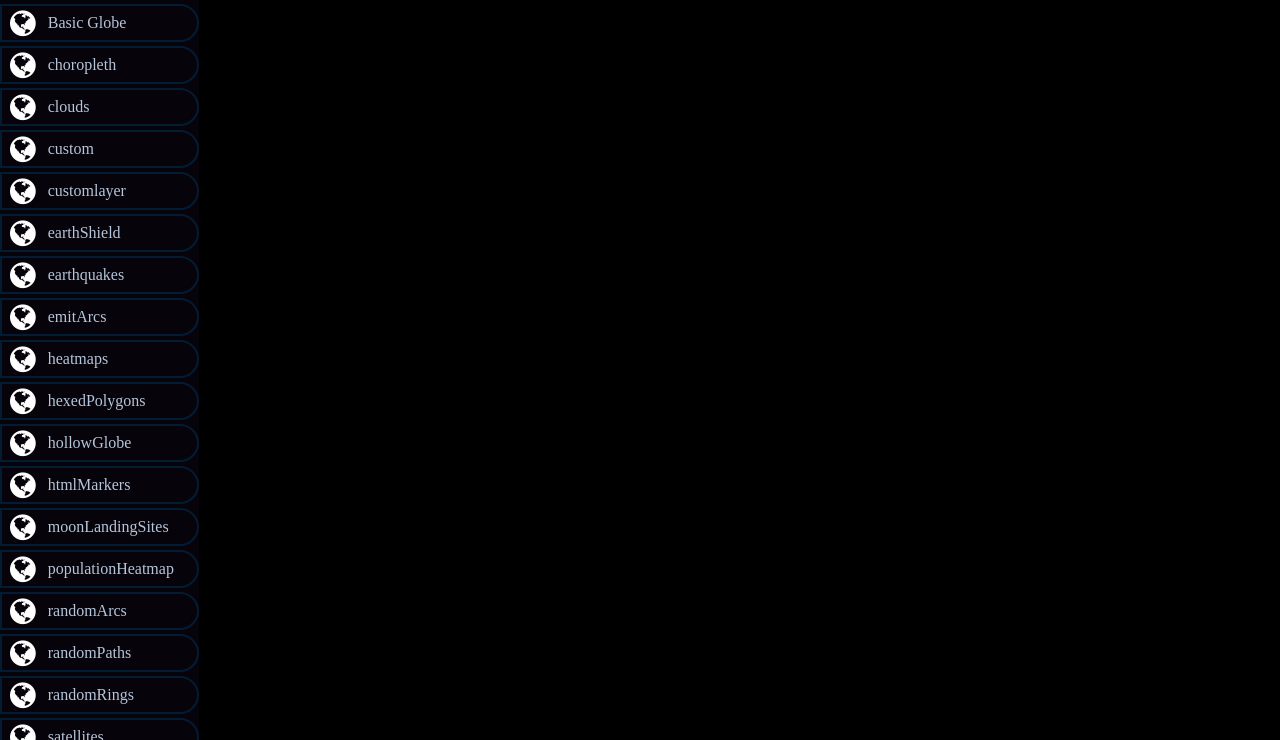
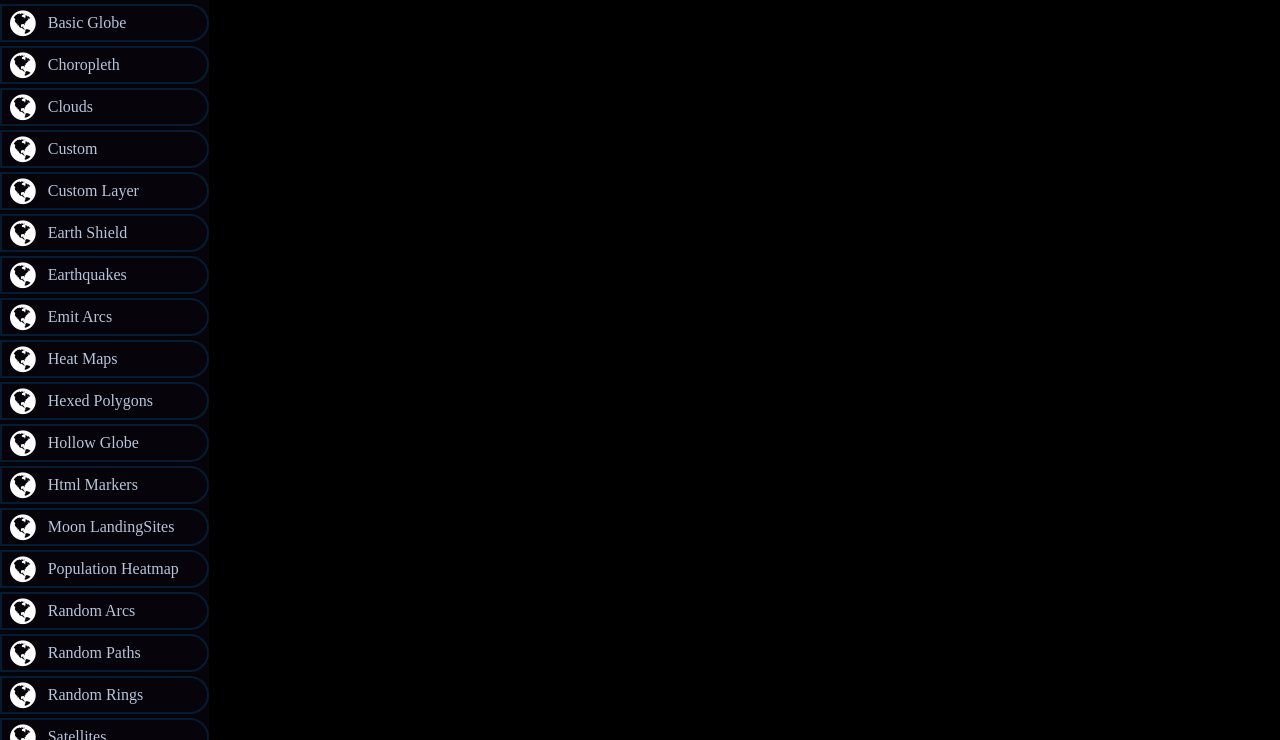
Before and after one commit to Nikita2422/3D-Globe, a website built with Vite: page index.html in a window 1280 px wide. Shown: the part 60-800 px from the top of the page. Built offline with nearby package versions, Linux system fonts and the light colour scheme; a script that the page names is missing.

Commit message:
some commit

```diff
--- a/index.html
+++ b/index.html
@@ -22,30 +22,30 @@
       <div class="main-bar">
         <div class="side-content">
           <div class="side-bar" id="basicGlobe"><i class="fa fa-globe" aria-hidden="true"></i><p>Basic Globe</p></div>
-          <div class="side-bar" id="choropleth"><i class="fa fa-globe" aria-hidden="true"></i><p>choropleth</p></div>
-          <div class="side-bar" id="clouds"><i class="fa fa-globe" aria-hidden="true"></i><p>clouds</p></div>
-          <div class="side-bar" id="custom"><i class="fa fa-globe" aria-hidden="true"></i><p>custom</p></div>
-          <div class="side-bar" id="customlayer"><i class="fa fa-globe" aria-hidden="true"></i><p>customlayer</p></div>
-          <div class="side-bar" id="earthShield"><i class="fa fa-globe" aria-hidden="true"></i><p>earthShield</p></div>
-          <div class="side-bar" id="earthquakes"><i class="fa fa-globe" aria-hidden="true"></i><p>earthquakes</p></div>
-          <div class="side-bar" id="emitArcs"><i class="fa fa-globe" aria-hidden="true"></i><p>emitArcs</p></div>
-          <div class="side-bar" id="heatmaps"><i class="fa fa-globe" aria-hidden="true"></i><p>heatmaps</p></div>
-          <div class="side-bar" id="hexedPolygons"><i class="fa fa-globe" aria-hidden="true"></i><p>hexedPolygons</p></div>
-          <div class="side-bar" id="hollowGlobe"><i class="fa fa-globe" aria-hidden="true"></i><p>hollowGlobe</p></div>
-          <div class="side-bar" id="htmlMarkers"><i class="fa fa-globe" aria-hidden="true"></i><p>htmlMarkers</p></div>
-          <div class="side-bar" id="moonLandingSites"><i class="fa fa-globe" aria-hidden="true"></i><p>moonLandingSites</p></div>
-          <div class="side-bar" id="populationHeatmap"><i class="fa fa-globe" aria-hidden="true"></i><p>populationHeatmap</p></div>
-          <div class="side-bar" id="randomArcs"><i class="fa fa-globe" aria-hidden="true"></i><p>randomArcs</p></div>
-          <div class="side-bar" id="randomPaths"><i class="fa fa-globe" aria-hidden="true"></i><p>randomPaths</p></div>
-          <div class="side-bar" id="randomRings"><i class="fa fa-globe" aria-hidden="true"></i><p>randomRings</p></div>
-          <div class="side-bar" id="satellites"><i class="fa fa-globe" aria-hidden="true"></i><p>satellites</p></div>
-          <div class="side-bar" id="solarTerminator"><i class="fa fa-globe" aria-hidden="true"></i><p>solarTerminator</p></div>
-          <div class="side-bar" id="submarineCables"><i class="fa fa-globe" aria-hidden="true"></i><p>submarineCables</p></div>
-          <div class="side-bar" id="tiles"><i class="fa fa-globe" aria-hidden="true"></i><p>tiles</p></div>
-          <div class="side-bar" id="worldVolcanoHeatmap"><i class="fa fa-globe" aria-hidden="true"></i><p>worldVolcanoHeatmap</p></div>
-          <div class="side-bar" id="volcanoes"><i class="fa fa-globe" aria-hidden="true"></i><p>volcanoes</p></div>
-          <div class="side-bar" id="worldCities"><i class="fa fa-globe" aria-hidden="true"></i><p>worldCities</p></div>
-          <div class="side-bar" id="worldPopulation"><i class="fa fa-globe" aria-hidden="true"></i><p>worldPopulation</p></div>
+          <div class="side-bar" id="choropleth"><i class="fa fa-globe" aria-hidden="true"></i><p>Choropleth</p></div>
+          <div class="side-bar" id="clouds"><i class="fa fa-globe" aria-hidden="true"></i><p>Clouds</p></div>
+          <div class="side-bar" id="custom"><i class="fa fa-globe" aria-hidden="true"></i><p>Custom</p></div>
+          <div class="side-bar" id="customlayer"><i class="fa fa-globe" aria-hidden="true"></i><p>Custom Layer</p></div>
+          <div class="side-bar" id="earthShield"><i class="fa fa-globe" aria-hidden="true"></i><p>Earth Shield</p></div>
+          <div class="side-bar" id="earthquakes"><i class="fa fa-globe" aria-hidden="true"></i><p>Earthquakes</p></div>
+          <div class="side-bar" id="emitArcs"><i class="fa fa-globe" aria-hidden="true"></i><p>Emit Arcs</p></div>
+          <div class="side-bar" id="heatmaps"><i class="fa fa-globe" aria-hidden="true"></i><p>Heat Maps</p></div>
+          <div class="side-bar" id="hexedPolygons"><i class="fa fa-globe" aria-hidden="true"></i><p>Hexed Polygons</p></div>
+          <div class="side-bar" id="hollowGlobe"><i class="fa fa-globe" aria-hidden="true"></i><p>Hollow Globe</p></div>
+          <div class="side-bar" id="htmlMarkers"><i class="fa fa-globe" aria-hidden="true"></i><p>Html Markers</p></div>
+          <div class="side-bar" id="moonLandingSites"><i class="fa fa-globe" aria-hidden="true"></i><p>Moon LandingSites</p></div>
+          <div class="side-bar" id="populationHeatmap"><i class="fa fa-globe" aria-hidden="true"></i><p>Population Heatmap</p></div>
+          <div class="side-bar" id="randomArcs"><i class="fa fa-globe" aria-hidden="true"></i><p>Random Arcs</p></div>
+          <div class="side-bar" id="randomPaths"><i class="fa fa-globe" aria-hidden="true"></i><p>Random Paths</p></div>
+          <div class="side-bar" id="randomRings"><i class="fa fa-globe" aria-hidden="true"></i><p>Random Rings</p></div>
+          <div class="side-bar" id="satellites"><i class="fa fa-globe" aria-hidden="true"></i><p>Satellites</p></div>
+          <div class="side-bar" id="solarTerminator"><i class="fa fa-globe" aria-hidden="true"></i><p>Solar Terminator</p></div>
+          <div class="side-bar" id="submarineCables"><i class="fa fa-globe" aria-hidden="true"></i><p>Submarine Cables</p></div>
+          <div class="side-bar" id="tiles"><i class="fa fa-globe" aria-hidden="true"></i><p>Tiles</p></div>
+          <div class="side-bar" id="worldVolcanoHeatmap"><i class="fa fa-globe" aria-hidden="true"></i><p>World Volcano Heatmap</p></div>
+          <div class="side-bar" id="volcanoes"><i class="fa fa-globe" aria-hidden="true"></i><p>Volcanoes</p></div>
+          <div class="side-bar" id="worldCities"><i class="fa fa-globe" aria-hidden="true"></i><p>World Cities</p></div>
+          <div class="side-bar" id="worldPopulation"><i class="fa fa-globe" aria-hidden="true"></i><p>World Population</p></div>
         </div>
         <div class="main-content">
           <div id="visualize"></div>
```
